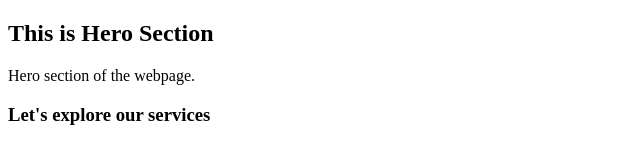
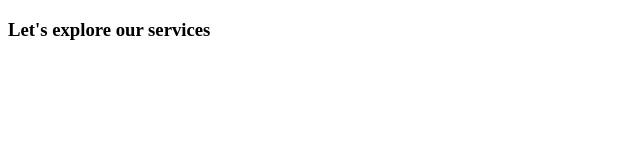
Before and after one commit to Amarendra91/rebase_practice, a plain HTML site: page hero.html in a window 1280 px wide. Shown: the whole page, without its empty margins (0-640 px from the left). Drawn offline with Linux system fonts and the light colour scheme.

Commit message:
new hero

```diff
--- a/hero.html
+++ b/hero.html
@@ -6,8 +6,6 @@
     <title>Hero Section</title>
   </head>
   <body>
-    <h2>This is Hero Section</h2>
-    <p>Hero section of the webpage.</p>
     <h3>Let's explore our services</h3>
   </body>
 </html>
```
